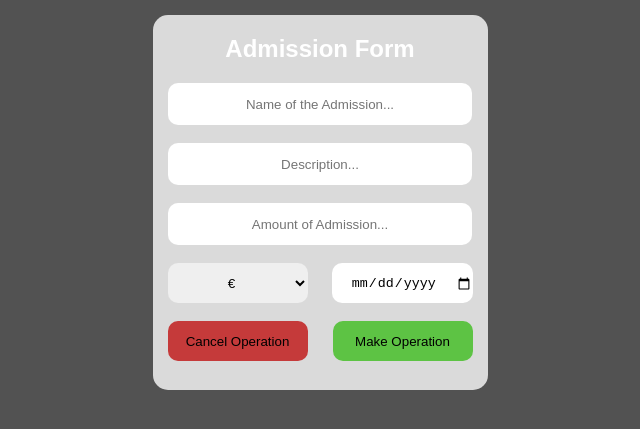
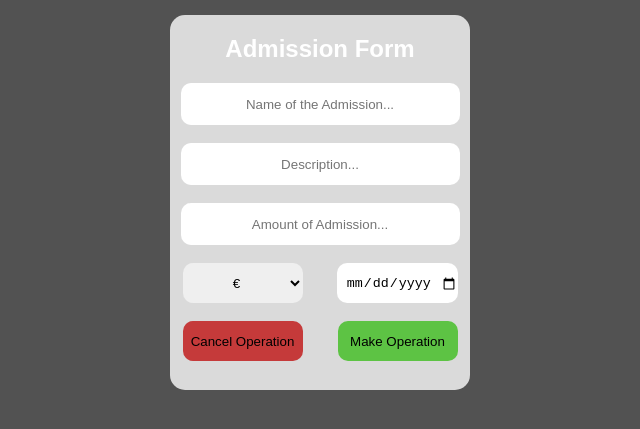
Before and after one commit to oriolgfarssac/My-Finance, a plain HTML site: page index.html in a window 1280 px wide. Shown: the part 305-734 px from the top of the page, without its empty margins (320-960 px from the left). Drawn offline with Linux system fonts and the light colour scheme.

Commit message:
versio 1.1

```diff
--- a/main.js
+++ b/main.js
@@ -7,7 +7,7 @@ const openAdmision = () => {
     container.style.display = "flex";
     container.style.flexDirection = "column";
     container.style.backgroundColor = "rgb(218, 218, 218)";
-    container.style.width = "335px";
+    container.style.width = "300px";
     container.style.height = "375px";
     container.style.borderRadius = "15px";
     container.style.alignItems = "center";
@@ -20,7 +20,7 @@ const openExpense = () => {
     container2.style.display = "flex";
     container2.style.flexDirection = "column";
     container2.style.backgroundColor = "rgb(218, 218, 218)";
-    container2.style.width = "335px";
+    container2.style.width = "300px";
     container2.style.height = "375px";
     container2.style.borderRadius = "15px";
     container2.style.alignItems = "center";
--- a/style.css
+++ b/style.css
@@ -108,7 +108,7 @@ html, body {
     display: flex;
     flex-direction: column;
     background-color: rgb(218, 218, 218);
-    width: 335px;
+    width: 300px;
     height: 375px;
     border-radius: 15px;
     align-items: center;
@@ -119,7 +119,7 @@ html, body {
 }
 
 .adName{
-    width: 300px;
+    width: 275px;
     height: 40px;
     text-align: center;
     border: none;
@@ -127,7 +127,7 @@ html, body {
 }
 
 .adDesc{
-    width: 300px;
+    width: 275px;
     height: 40px;
     text-align: center;
     border: none;
@@ -137,7 +137,7 @@ html, body {
 }
 
 .adDate{
-    width: 140px;
+    width: 120px;
     height: 40px;
     text-align: center;
     border: none;
@@ -145,7 +145,7 @@ html, body {
 }
 
 .adAmount{
-    width: 300px;
+    width: 275px;
     height: 40px;
     text-align: center;
     border: none;
@@ -157,12 +157,12 @@ html, body {
 .mini{
     display: flex;
     flex-direction: row;
-    width: 305px;
+    width: 275px;
     justify-content:space-between;
 }
 
 .dropDown{
-    width: 140px;
+    width: 120px;
     height: 40px;
     text-align: center;
     border: none;
@@ -170,7 +170,7 @@ html, body {
 }
 
 .cancel{
-    width: 140px;
+    width: 120px;
     height: 40px;
     text-align: center;
     border: none;
@@ -179,7 +179,7 @@ html, body {
 }
 
 .make{
-    width: 140px;
+    width: 120px;
     height: 40px;
     text-align: center;
     border: none;
```
